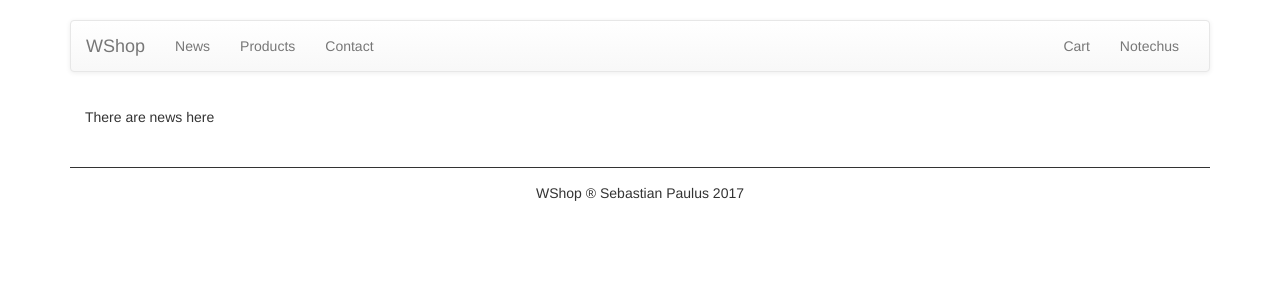
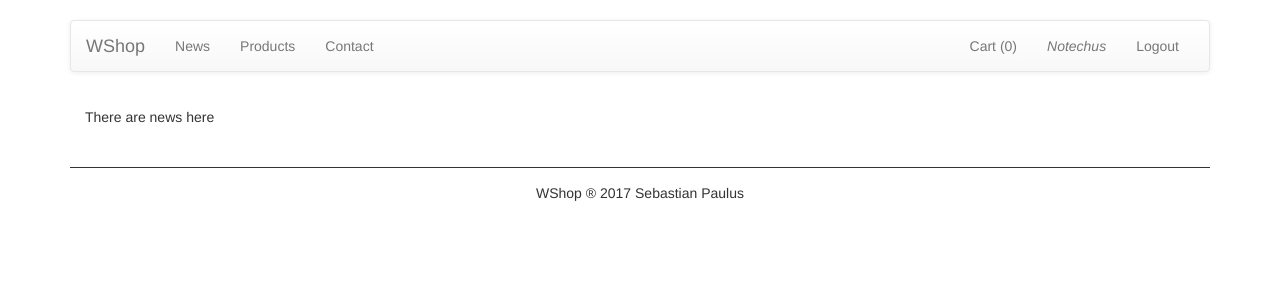
Before and after one commit to Notechus/wshop-web, a Vue app: page / in a window 1280 px wide. Shown: the top 300 px of the page. Built offline with nearby package versions, Linux system fonts and the light colour scheme.

Commit message:
products page

```diff
--- a/src/app.vue
+++ b/src/app.vue
@@ -19,7 +19,6 @@
             AppHeader,
             AppContent,
             AppFooter
-        },
-        computed: mapGetters({})
+        }
     }
 </script>
--- a/src/components/AppContent.vue
+++ b/src/components/AppContent.vue
@@ -12,6 +12,7 @@
     import NewsPage from "./pages/NewsPage.vue";
     import ProductsPage from "./pages/ProductsPage.vue";
     import ContactPage from "./pages/ContactPage.vue";
+    import CartPage from './pages/CartPage.vue';
     import {store} from './../stores/store.js';
     import {mapState, mapGetters, mapMutations} from 'vuex';
 
@@ -19,7 +20,8 @@
         components: {
             NewsPage,
             ProductsPage,
-            ContactPage
+            ContactPage,
+            CartPage
         },
         computed: mapGetters({
             currentView: 'currentView'
--- a/src/components/AppFooter.vue
+++ b/src/components/AppFooter.vue
@@ -1,6 +1,6 @@
 <template>
     <footer id="footer">
-        WShop ® Sebastian Paulus 2017
+        WShop ® 2017 Sebastian Paulus
     </footer>
 </template>
 
--- a/src/components/AppHeader.vue
+++ b/src/components/AppHeader.vue
@@ -15,8 +15,9 @@
                         <li><a href="#" @click="changeView('ContactPage')">Contact</a></li>
                     </ul>
                     <ul class="nav navbar-nav navbar-right">
-                        <li><a href="#">Cart</a></li>
-                        <li><p class="navbar-text">{{username}}</p></li>
+                        <li><a href="#" @click="changeView('CartPage')">Cart ({{quantity}})</a></li>
+                        <li><p class="navbar-text text-cursive">{{username}}</p></li>
+                        <li><a href="#">Logout</a></li>
                     </ul>
                 </div>
             </div>
@@ -34,10 +35,17 @@
             changeView: 'changeView'
         }),
         computed: mapGetters({
-            username: 'username'
+            username: 'username',
+            quantity: 'quantity'
         }),
         created: function () {
 
         }
     }
 </script>
+
+<style>
+    .text-cursive {
+        font-style: italic;
+    }
+</style>
--- /dev/null
+++ b/src/components/pages/CartPage.vue
@@ -0,0 +1,18 @@
+<template>
+    <div id="cart-page">
+        cart
+    </div>
+</template>
+
+<script>
+    export default {
+        components: {},
+        created: function () {
+
+        }
+    }
+</script>
+
+<style>
+
+</style>
--- a/src/components/pages/ProductsPage.vue
+++ b/src/components/pages/ProductsPage.vue
@@ -1,8 +1,8 @@
 <template>
     <div id="products-page" class="row">
-        <product-thumbnail></product-thumbnail>
-        <product-thumbnail></product-thumbnail>
-        <product-thumbnail></product-thumbnail>
+        <product-thumbnail title="Apple iPhone SE" details="asdf"></product-thumbnail>
+        <product-thumbnail title="xxxxdsa" details="asdf"></product-thumbnail>
+        <product-thumbnail title="a" details="asdf"></product-thumbnail>
     </div>
 </template>
 
--- a/src/components/products/ProductThumbnail.vue
+++ b/src/components/products/ProductThumbnail.vue
@@ -6,7 +6,7 @@
                 <h3>{{title}}</h3>
                 <p>{{details}}</p>
                 <p>
-                    <a href="#" class="btn btn-primary" role="button">Add to Cart</a>
+                    <a href="#" class="btn btn-primary" @click="addToCart" role="button">Add to Cart</a>
                 </p>
             </div>
         </div>
@@ -14,13 +14,20 @@
 </template>
 
 <script>
+    import {store} from './../../stores/store.js';
+    import {mapState, mapGetters, mapMutations} from 'vuex';
+
     export default {
+        props: ['title', 'details'],
         components: {},
+        methods: mapMutations({
+            addToCart: 'addToCart'
+        }),
         created: function () {
 
         },
-        data: function () {
-            return {title: 'asd', details: 'some details about product'};
-        }
+//        data: function () {
+//            return {title: 'asd', details: 'some details about product'};
+//        }
     }
 </script>
--- a/src/stores/store.js
+++ b/src/stores/store.js
@@ -5,15 +5,21 @@ Vue.use(Vuex);
 export const store = new Vuex.Store({
         state: {
             username: 'Notechus',
+            quantity: 0,
             currentView: 'NewsPage'
         },
         getters: {
             currentView: state => state.currentView,
-            username: state => state.username
+            username: state => state.username,
+            quantity: state => state.quantity
         },
         mutations: {
             changeView(state, view){
                 state.currentView = view;
+            },
+            addToCart(state){
+                // add item to cart
+                state.quantity += 1;
             }
         }
     })
```
